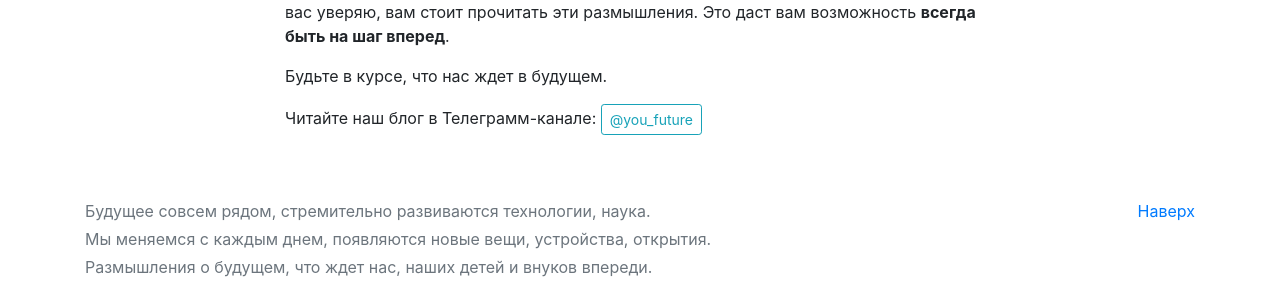
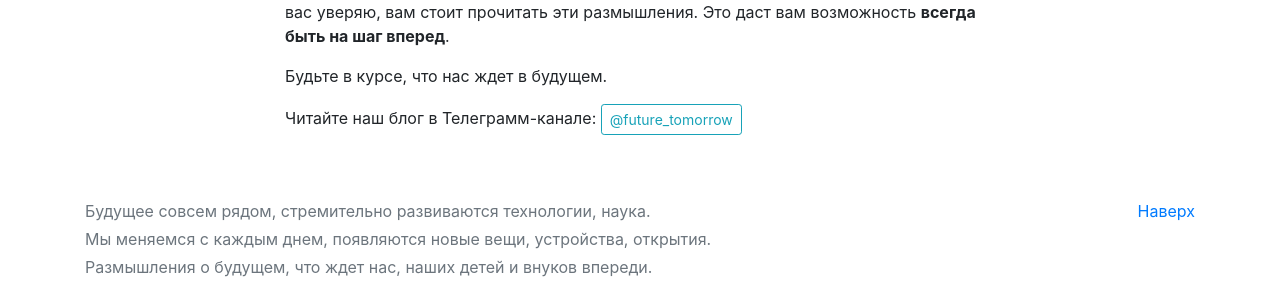
Before and after one commit to frops/you-future3, a Symfony app: template app/templates/index/about.html.twig in a window 1280 px wide. Shown: the part 424-724 px from the top of the page. Run offline with Twig, Linux system fonts and the light colour scheme; the template is opened without the code that fills it, so the values that code supplies are empty; some libraries are stand-ins or nearby versions.

Commit message:
Sitemap + link to tg

```diff
--- a/app/templates/base.html.twig
+++ b/app/templates/base.html.twig
@@ -54,7 +54,7 @@
                         <h4 class="text-white">Наши контакты</h4>
                         <ul class="list-unstyled">
                             <li><a href="{{ path('about') }}" class="text-white">О блоге</a></li>
-                            <li><a href="http://t-do.ru/future_tomorrow" target="_blank" class="text-white">Телеграмм-канал >></a></li>
+                            <li><a href="http://t-do.ru/future_tomorrow" target="_blank" class="text-white">Телеграмм-канал @future_tomorrow</a></li>
                             <li class="text-white">Email: <img src="{{ asset('img/email.png') }}" alt="Email блога про будущее"></li>
                         </ul>
                     </div>
--- a/app/templates/index/about.html.twig
+++ b/app/templates/index/about.html.twig
@@ -25,7 +25,7 @@
                             <p>Это исключительно размышления, местами просто фантазия, местами даже вздор.
                                 Но я вас уверяю, вам стоит прочитать эти размышления. Это даст вам возможность <b>всегда быть на шаг вперед</b>.</p>
                             <p>Будьте в курсе, что нас ждет в будущем.</p>
-                            <p>Читайте наш блог в Телеграмм-канале: <a class="btn btn-sm btn-outline-info" href="http://t-do.ru/you_future" target="_blank">@you_future</a></p>
+                            <p>Читайте наш блог в Телеграмм-канале: <a class="btn btn-sm btn-outline-info" href="http://t-do.ru/future_tomorrow" target="_blank">@future_tomorrow</a></p>
                         </article>
                     </div>
                 </div>
--- a/app/templates/index/index.html.twig
+++ b/app/templates/index/index.html.twig
@@ -15,7 +15,7 @@
                         появляются
                         новые вещи, устройства, открытия.</p>
                     <p class="lead">
-                        <a class="btn btn-sm btn-primary" href="tg://resolve?domain=you_future">
+                        <a class="btn btn-sm btn-primary" href="tg://resolve?domain=future_tomorrow">
                             <i class="fab fa-telegram-plane"></i> Открыть в Telegram
                         </a>
                     </p>
```
